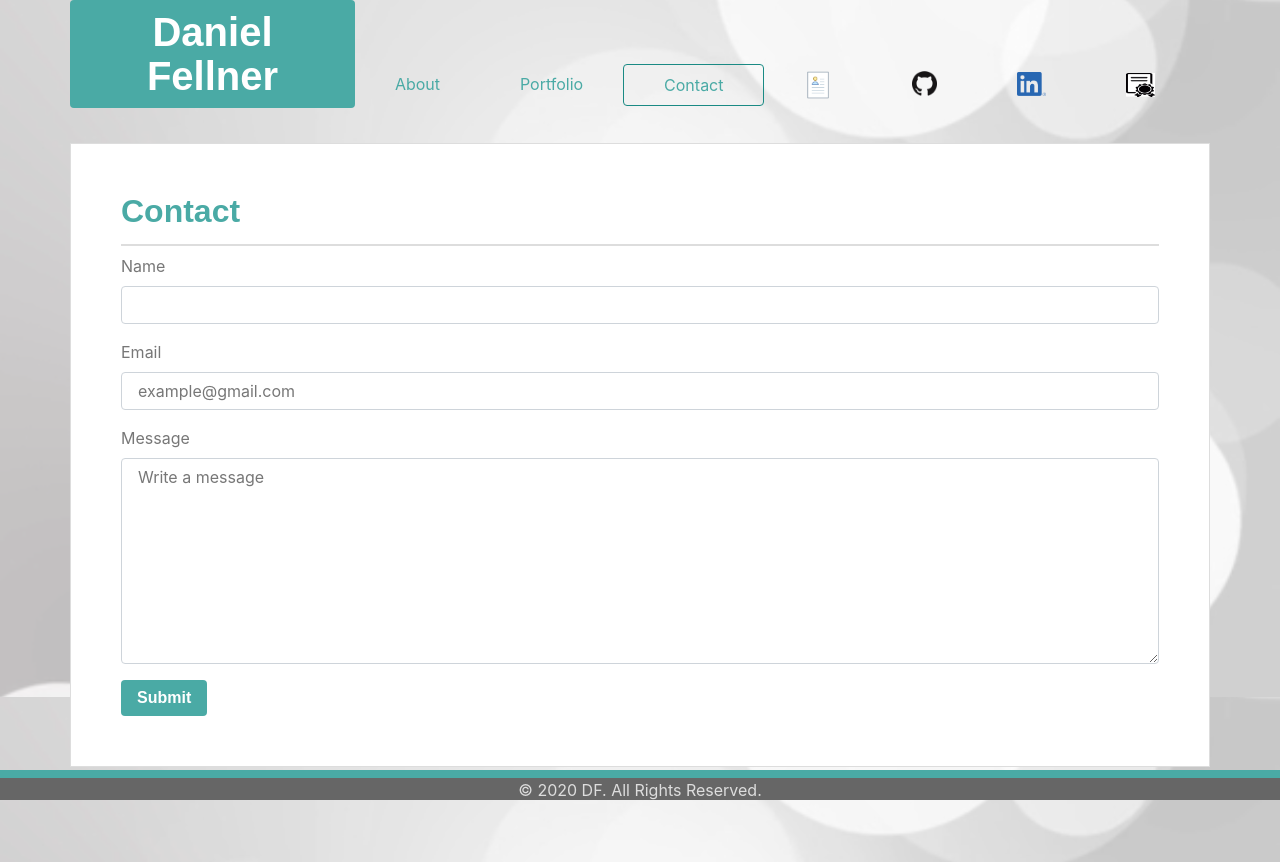
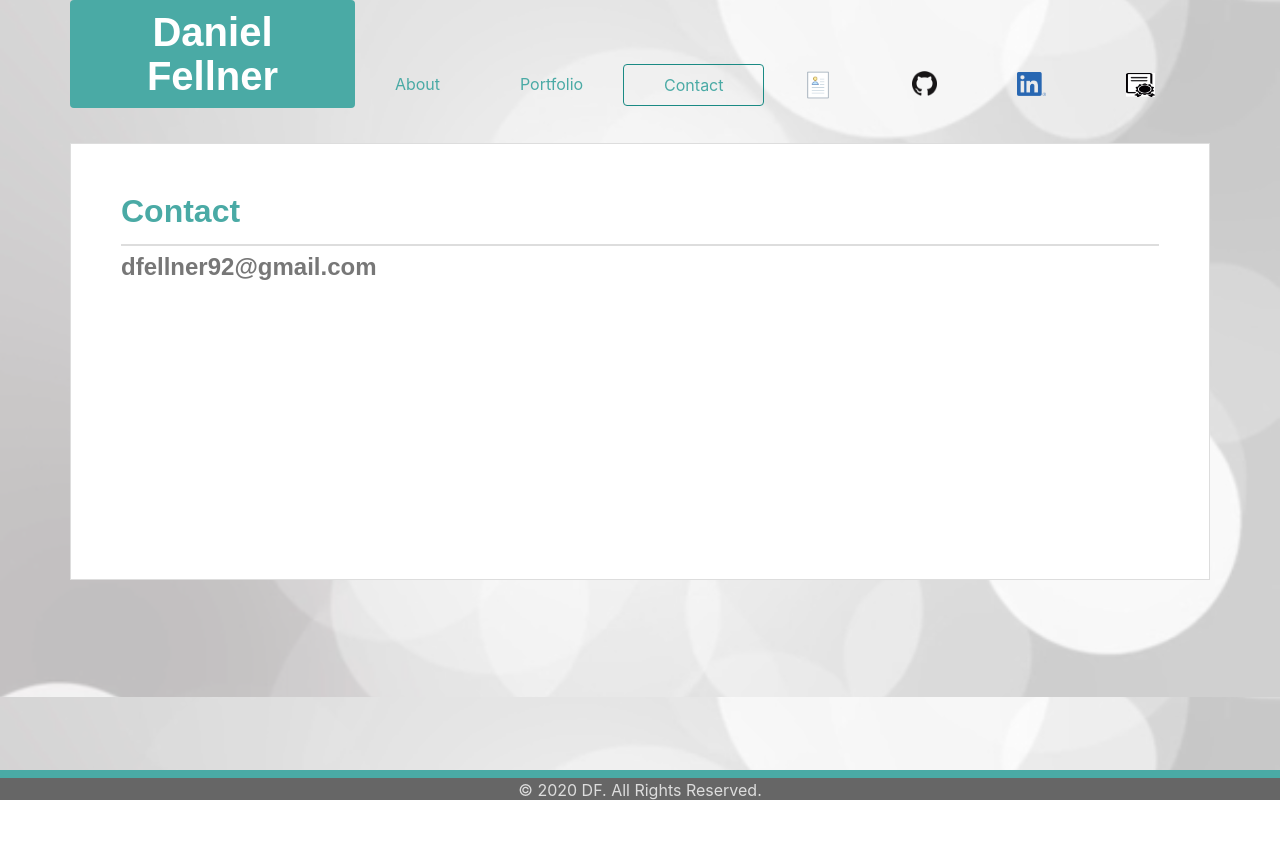
Before and after one commit to Dfellner92/professionalReactPortfolio, a React (Create React App) app: page /contact in a window 1280 px wide. After the commit the page ends 800 px from the top, so only its background shows below. Built offline with nearby package versions, Linux system fonts and the light colour scheme; a web font is replaced by a local one.

Commit message:
added install methods

```diff
--- a/src/components/Projects/index.js
+++ b/src/components/Projects/index.js
@@ -15,6 +15,8 @@ function Project(props) {
             alt={props.name}
           />
           <div class="middle">
+            <div class="text">{props.summary}</div>
+            <br/>
             <div class="text">{props.skillsUsed}</div>
           </div>
         </div>
--- a/src/components/Projects/styles.css
+++ b/src/components/Projects/styles.css
@@ -21,20 +21,21 @@
     transform: translate(-50%, -50%);
     -ms-transform: translate(-50%, -50%);
     text-align: center;
+    width: 90%;
 }
 
 .fade-container:hover .img-fluid {
-    opacity: .4;
+    opacity: .15;
 }
 
 .fade-container:hover .middle {
-    opacity: 1;
+    opacity: 2;
 }
 
 .text {
     color: #4AAAA5;
-    font-size: 32px;
-    -webkit-text-stroke: .5px black; /* width and color */
-
-
+    font-size: 16px;
+    font-weight: bold;
+    -webkit-text-stroke: .2px black; /*width and color*/
+    overflow-wrap: break-word;
 }
--- a/src/pages/About.js
+++ b/src/pages/About.js
@@ -14,7 +14,7 @@ function About() {
               <Col size="sm-12">
                 <img
                   className="img-fluid profile-pic float-left"
-                  src={require("../components/assets/images/image0.jpeg")}
+                  src={require("../components/assets/images/ProfilePic.jpg")}
                   alt="Me and doggo!"
                 />
                 <div className="bio">
--- a/src/pages/Contact.js
+++ b/src/pages/Contact.js
@@ -9,37 +9,17 @@ function ContactForm() {
         <Row>
           <div className="col-md-12 midsection">
             <h2>Contact</h2>
-            <form>
-              <div className="form-group">
-                <label for="name">Name</label>
-                <input
-                  type="text"
-                  id="name"
-                  className="form-control"
-                />
-              </div>
-              <div className="form-group">
-                <label for="email">Email</label>
-                <input
-                  type="email"
-                  id="email"
-                  className="form-control"
-                  placeholder="example@gmail.com"
-                />
-              </div>
-              <div className="form-group">
-                <label for="message">Message</label>
-                <textarea
-                  id="message"
-                  className="form-control"
-                  placeholder="Write a message"
-                  rows="8"
-                ></textarea>
-              </div>
-              <button type="submit" className="btn btn-primary">
-                Submit
-              </button>
-            </form>
+            <h4>dfellner92@gmail.com</h4>
+            <br/>
+            <br/>
+            <br/>
+            <br/>
+            <br/>
+            <br/>
+            <br/>
+            <br/>
+            <br/>
+            <br/>
           </div>
         </Row>
       </section>
--- a/src/pages/Portfolio.js
+++ b/src/pages/Portfolio.js
@@ -11,27 +11,39 @@ function Portfolio() {
         <Row>
           <div className="col-md-12 midsection">
             <h2>Portfolio</h2>
+            <h6>&nbsp;&nbsp;&nbsp;&nbsp;&nbsp;&nbsp;&nbsp;&nbsp;hover!</h6>
             <Row>
               <Project
                 name="Password Generator"
                 imgPath={require("../components/assets/images/passwordGenerator.png")}
                 linkDeployed="https://dfellner92.github.io/passwordGenerator/"
                 linkGithub="https://github.com/dfellner92/passwordGenerator"
-                skillsUsed="Jquery, HTML, CSS"
+                summary="
+                        Generates a password based on user selected bools. User is
+                        restricted to choose at least one array (uppercase, lowercase,
+                        numbers, and special characters) and have the password length
+                        between 8 and 144 characters.
+                "
+                skillsUsed="HTML, CSS, Javascript, Bootstrap, jQuery"
               />
               <Project
                 name="Weather Dashboard"
                 imgPath={require("../components/assets/images/weatherDashboard.png")}
                 linkDeployed="https://dfellner92.github.io/weatherDashboard/"
                 linkGithub="https://github.com/dfellner92/weatherDashboard"
-                skillsUsed="AJAX, 3rd Party API, Local Storage"
+                summary="The user can search for the current and 5 day forecast
+                        for cities using the Open Weather API. Upon refreshing the app,
+                        the user is shown the current and 5 day forecast of the last search.
+                "
+                skillsUsed="HTML, CSS, Jquery, AJAX call to 3rd Party API, Local Storage"
               />
               <Project
                 name="Itinerary Maker"
                 imgPath={require("../components/assets/images/ItineraryPlanner.png")}
                 linkDeployed="https://dfellner92.github.io/project1personal//"
                 linkGithub="https://github.com/dfellner92/project1personal"
-                skillsUsed="Use of Multiple 3rd Party APIs"
+                summary="Reveals "
+                skillsUsed="HTML, CSS, jQuery, Bootstrap, Use of Multiple 3rd Party APIs"
               />
             </Row>
             <Row>
@@ -40,13 +52,17 @@ function Portfolio() {
                 imgPath={require("../components/assets/images/BurgerEater.png")}
                 linkDeployed="https://burger-eat-mysql.herokuapp.com/"
                 linkGithub="https://github.com/jenjch/burgerMySql"
-                skillsUsed="Node, Express, MySQL, Sequelize, MVC"
+                summary="A simple MVC app that allows for CRUD functionality. Users
+                        can 'make' a burger, 'eat' (update) it, and delete it.
+                "
+                skillsUsed="Node.js, Express.js, MySQL, Sequelize, MVC formatting"
               />
               <Project
                 name="User Directory"
                 imgPath={require("../components/assets/images/userDirectory.png")}
                 linkDeployed="https://employee-tracker-dfellner.herokuapp.com/"
                 linkGithub="https://github.com/dfellner92/EmployeeTracker"
+                summary=""
                 skillsUsed="React"
               />
               <Project
@@ -54,12 +70,8 @@ function Portfolio() {
                 imgPath={require("../components/assets/images/GoogleBooks.png")}
                 linkDeployed="https://google-book-search-dfellner.herokuapp.com/"
                 linkGithub="https://github.com/Dfellner92/googleBooksSearch"
+                summary=""
                 skillsUsed="MERN stack"
-              />
-            </Row>
-            <Row>
-              <Project
-
               />
             </Row>
           </div>
```
Also changed, not shown: src/components/assets/images/ProfilePic.jpg (added), 1 other file (tests, documents, lock files or other folders).
